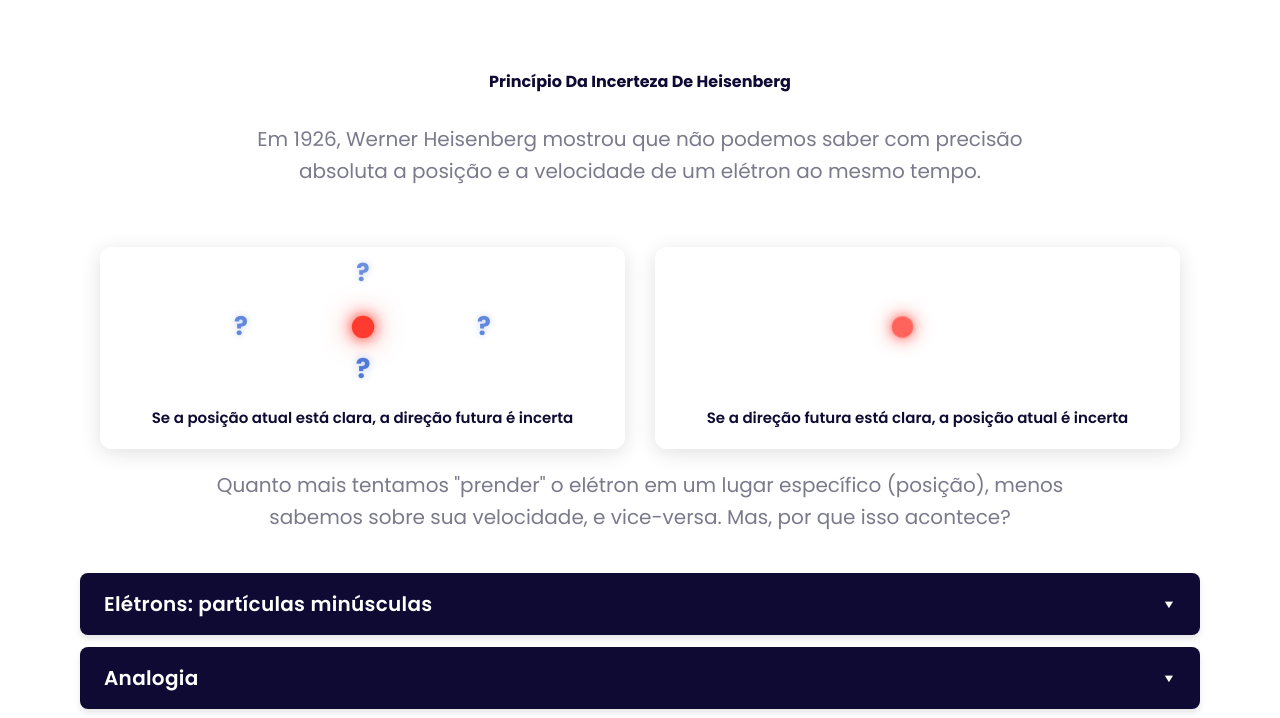
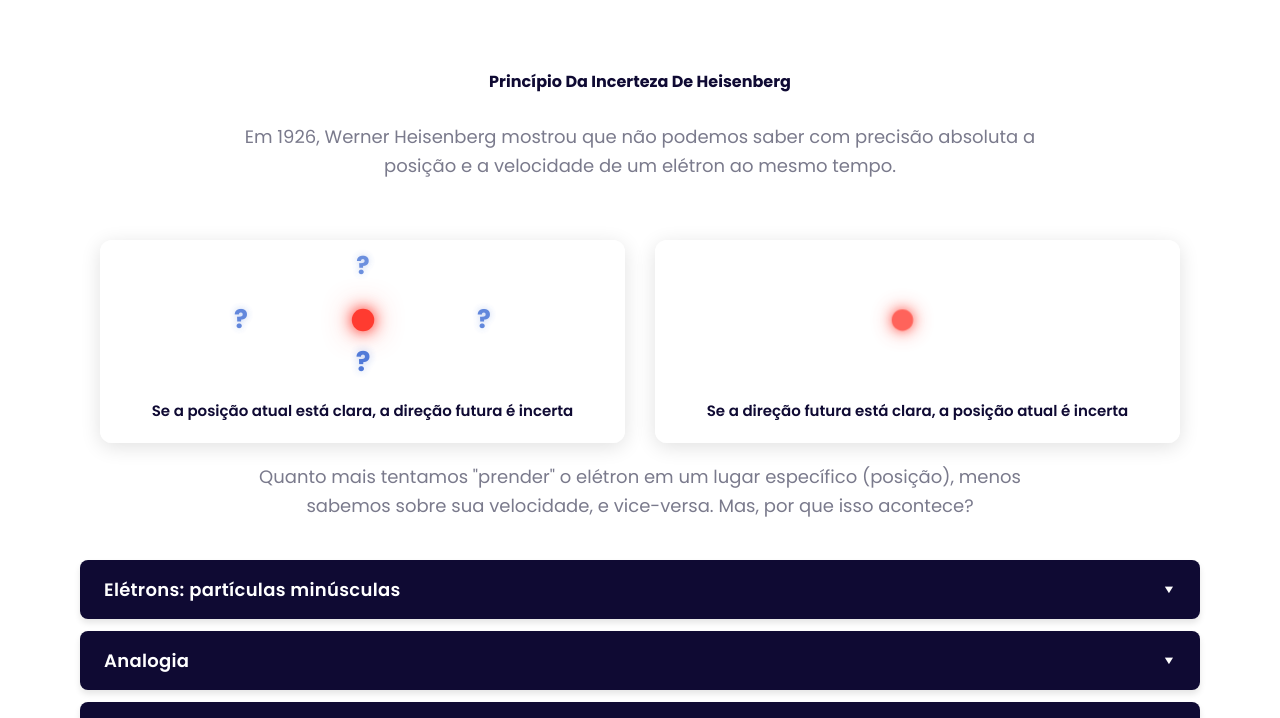
Before and after one commit to annajsussai/introducao-ao-modelo-quantico, a plain HTML site: page conceitos.html in a window 1280 px wide. Shown: the part 80-798 px from the top of the page. Drawn offline with nearby package versions, Linux system fonts and the light colour scheme.

Commit message:
conceitos.css
Ajuste de responsividade

```diff
--- a/assets/css/conceitos.css
+++ b/assets/css/conceitos.css
@@ -1098,9 +1098,8 @@ RESPONSIVIDADE
 
 @media (min-width: 450px) {
 
-
     :root {
-        --size-1: 60px;
+        /* --size-1: 60px; REMOVIDO */
     }
 
     /* Estilos Reutilizáveis */
@@ -1119,17 +1118,6 @@ RESPONSIVIDADE
         width: 300px;
     }
 
-
-    /* Conteúdo */
-    .conteudo .h2 {
-        --size-2: 32px;
-    }
-
-    /* Quiz */
-    .quiz-title {
-        --size-1: 42px;
-    }
-
     .quiz-form {
         display: flex;
         justify-content: center;
@@ -1143,11 +1131,6 @@ RESPONSIVIDADE
 
     .quiz .btn-secondary {
         min-width: max-content;
-    }
-
-    /* Referências */
-    .referencias-title {
-        --size-2: 32px;
     }
 
     .referencias-banner {
@@ -1174,7 +1157,6 @@ RESPONSIVIDADE
         right: 0;
     }
 
-
     /* Footer */
     .footer-brand {
         margin-bottom: 40px;
@@ -1188,20 +1170,11 @@ RESPONSIVIDADE
 
 @media (min-width: 768px) {
 
-    :root {
-        --size-2: 35px;
-        --size-3: 20px;
-    }
-
     /* Estilos Reutilizáveis */
     .container {
         max-width: 740px;
     }
 
-    /* Referências */
-    .referencias-title {
-        --size-2: 42px;
-    }
 }
 
 @media (min-width: 1024px) {
@@ -1324,18 +1297,9 @@ RESPONSIVIDADE
 
 @media (min-width: 1200px) {
 
-    :root {
-        --size-2: 42px;
-    }
-
     /* Estilos Reutilizáveis */
     .container {
         max-width: 1150px;
-    }
-
-    /* Conteúdo */
-    .conteudo .h2 {
-        --size-2: 42px;
     }
 
     .conteudo :is(.section-title, .section-text) {
@@ -1352,8 +1316,6 @@ RESPONSIVIDADE
         padding: 10px 15px;
     }
 }
-
-
 
 @media (max-width: 1023px) {
 
@@ -1391,7 +1353,6 @@ RESPONSIVIDADE
         justify-content: center;
     }
 }
-
 
 @media (max-width: 768px) {
 
```
